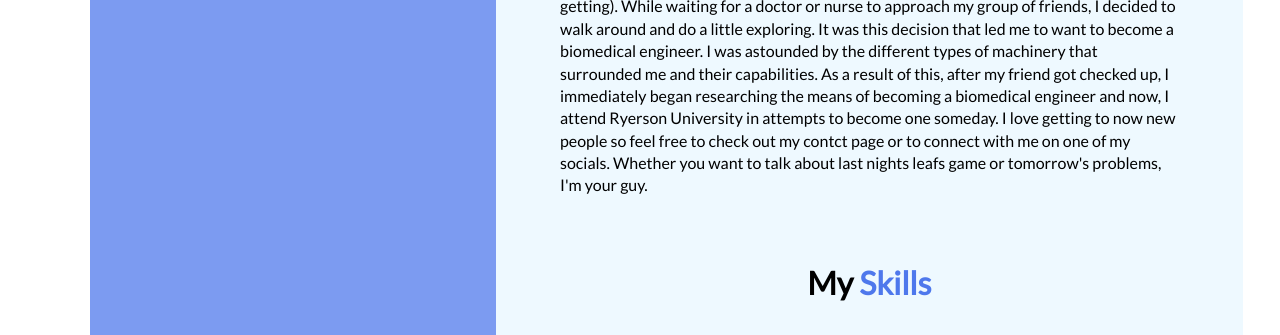
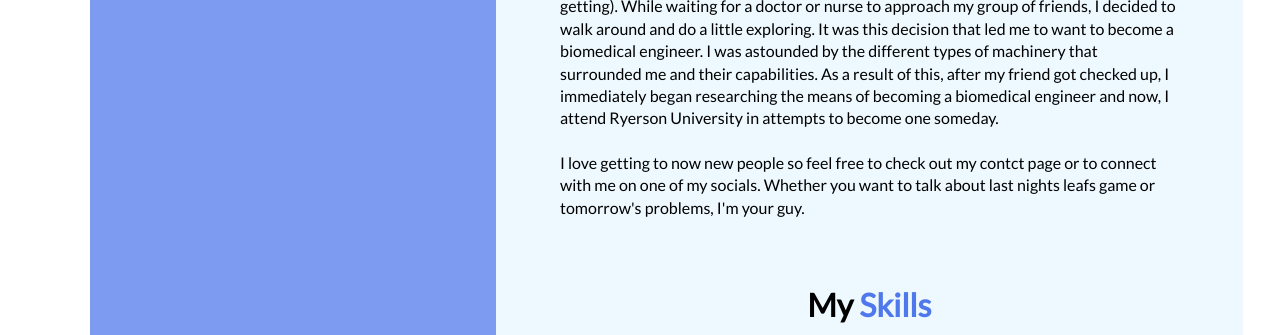
Before and after one commit to hassanalawie/HassansWebsite, a website: page dist/home.html in a window 1280 px wide. Shown: the part 459-794 px from the top of the page. Drawn offline with Linux system fonts and the light colour scheme.

Commit message:
Updated form

```diff
--- a/dist/home.html
+++ b/dist/home.html
@@ -96,7 +96,7 @@
               <h1 class="l-heading">Hassan Alawie</h1>
               <h3>Description</h3>
               <p>
-                One day I was in a hospital after an intense basketball game (that’s all the context you’re getting). While waiting for a doctor or nurse to approach my group of friends, I decided to walk around and do a little exploring. It was this decision that led me to want to become a biomedical engineer. I was astounded by the different types of machinery that surrounded me and their capabilities. As a result of this, after my friend got checked up, I immediately began researching the means of becoming a biomedical engineer and now, I attend Ryerson University in attempts to become one someday.
+                One day I was in a hospital after an intense basketball game (that’s all the context you’re getting). While waiting for a doctor or nurse to approach my group of friends, I decided to walk around and do a little exploring. It was this decision that led me to want to become a biomedical engineer. I was astounded by the different types of machinery that surrounded me and their capabilities. As a result of this, after my friend got checked up, I immediately began researching the means of becoming a biomedical engineer and now, I attend Ryerson University in attempts to become one someday. <br><br>
                 I love getting to now new people so feel free to check out my contct page or to connect with me on one of my socials. Whether you want to talk about last nights leafs game or tomorrow's problems, I'm your guy.
               </p>
             </div>
```
